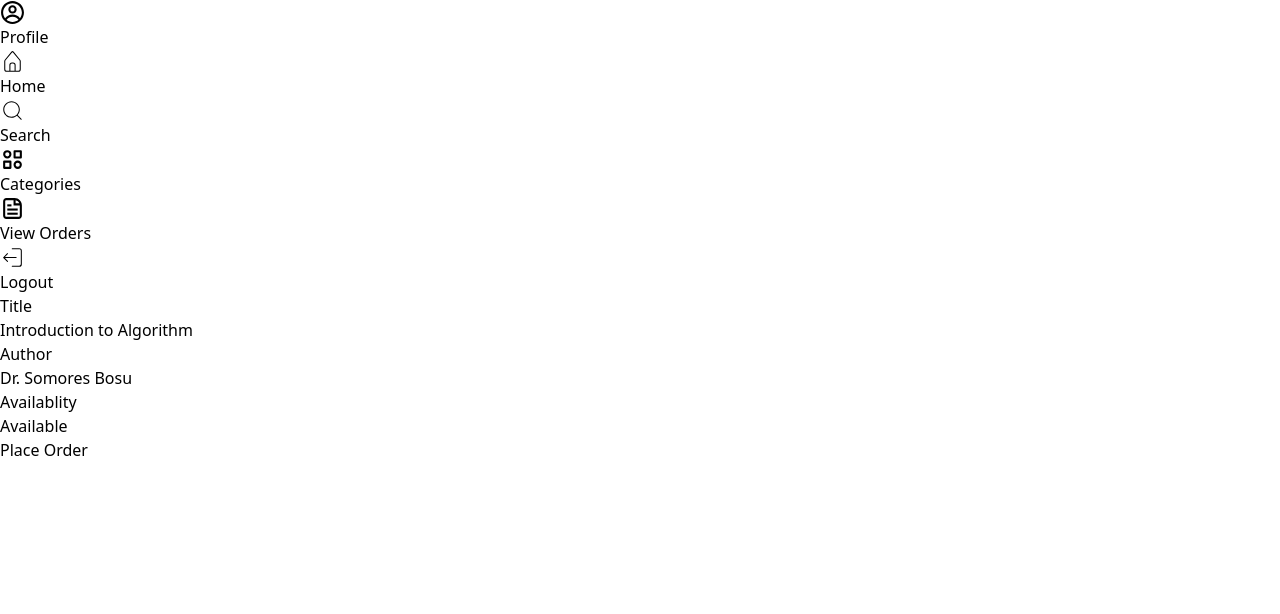
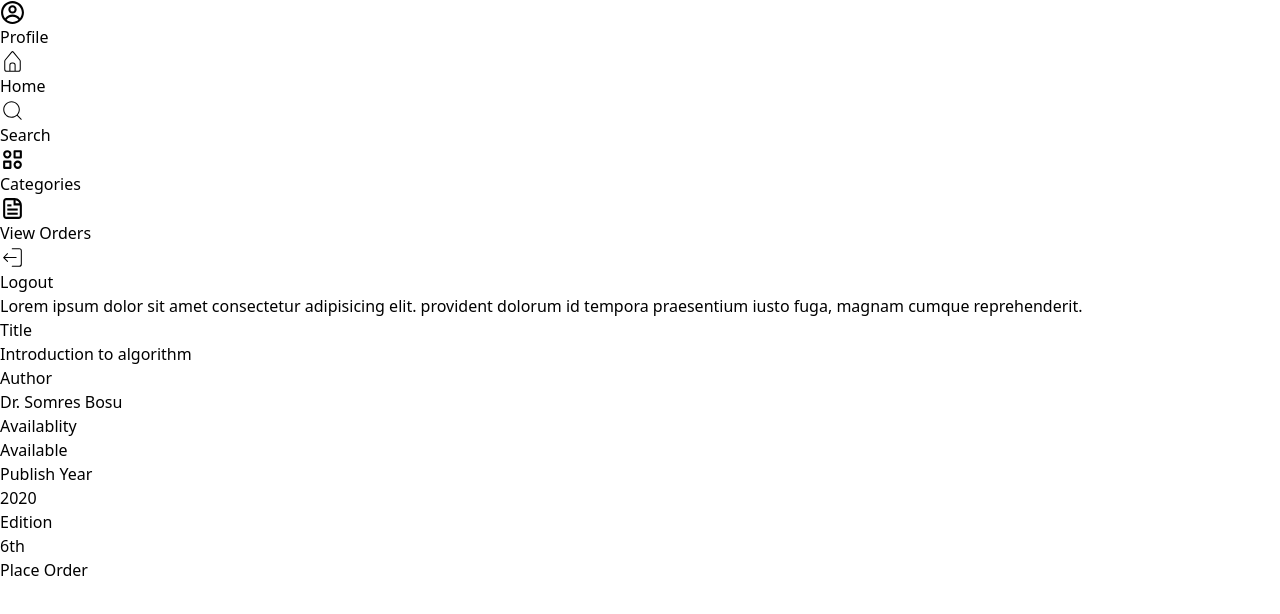
Before and after one commit to adnangif/library-management-frontend, a React (Vite) app: page /book/1 in a window 1280 px wide. Shown: the top 614 px of the page. Built offline with nearby package versions, Linux system fonts and the light colour scheme.

Commit message:
added design for bookdetails page

```diff
--- a/src/components/book/BookDetailPage.tsx
+++ b/src/components/book/BookDetailPage.tsx
@@ -5,22 +5,23 @@ import SideNavBar from '../sidnav/SideNavBar';
 // import { useEffect, useState } from 'react';
 
 export default function BookDetailPage() {
-    const [title,setTitle] = useState('')
-    const [author,setAuthor] = useState('')
-    const [description,setDescription] = useState('')
-    const [ pyear, setPyear] = useState('')
-    const [edition,setEdition] = useState('')
+    const [title, setTitle] = useState('')
+    const [author, setAuthor] = useState('')
+    const [description, setDescription] = useState('')
+    const [pyear, setPyear] = useState('')
+    const [edition, setEdition] = useState('')
+    const [availablity, setAvailability] = useState("sdfas")
 
 
-    useEffect(()=>{
+    useEffect(() => {
         const book1 = {
-            title:"Introduction to algorithm",
-            author:"Dr. Somres Bosu",
+            title: "Introduction to algorithm",
+            author: "Dr. Somres Bosu",
             description: `Lorem ipsum dolor sit amet consectetur adipisicing elit.
-            Hic, quam impedit? Iste molestiae dolor blanditiis omnis ullam natus quas velit
             provident dolorum id tempora praesentium iusto fuga, magnam cumque reprehenderit.`,
-            pyear:'2020',
-            edition:'6th',
+            pyear: '2020',
+            edition: '6th',
+            availablity: 'Available',
         }
 
         setTitle(book1.title)
@@ -28,10 +29,11 @@ export default function BookDetailPage() {
         setDescription(book1.description)
         setPyear(book1.pyear)
         setEdition(book1.edition)
+        setAvailability(book1.availablity)
 
-    },[])
+    }, [])
 
-    function handleOrder(){
+    function handleOrder() {
         console.log("order handling happens here")
     }
 
@@ -43,19 +45,36 @@ export default function BookDetailPage() {
         <div className='h-screen w-screen flex justify-center'>
             <div className='flex h-screen w-full lg:w-5/6 max-w-5xl  overflow-hidden bg-teal-950'>
                 <SideNavBar />
-                <div className='bg-neutral-800 text-neutral-100 border-2 border-teal-100 rounded-md max-h-full overflow-auto flex-grow md:m-10 p-10 flex flex-col gap-5 justify-center'>
-                    <div className='w-48 h-48 bg-blue-300'></div>
-                    <div className='flex flex-col'>
-                        <div className='text-sm'>Title</div>
-                        <div className='font-bold text-lg'>Introduction to Algorithm</div>
+                <div className='bg-neutral-800 text-neutral-100 border-2 border-teal-100 rounded-md max-h-full overflow-auto flex flex-col gap-5 flex-grow md:m-10 p-5  justify-center'>
+                    <div className='flex justify-between'>
+                        <div className='min-w-48 h-48 bg-blue-300'></div>
+                        <div className='p-10 pt-0 flex-grow overflow-y-hidden'>{description}</div>
                     </div>
-                    <div className='flex flex-col'>
-                        <div className='text-sm'>Author</div>
-                        <div className='font-bold tex-lg'>Dr. Somores Bosu</div>
-                    </div>
-                    <div className='flex flex-col'>
-                        <div className='text-sm'>Availablity</div>
-                        <div className='font-bold text-lg'>Available</div>
+                    <div className='flex gap-20'>
+                        <div className='flex flex-col gap-5'>
+                            <div className='flex flex-col'>
+                                <div className='text-sm text-neutral-400'>Title</div>
+                                <div className='font-bold text-lg'>{title}</div>
+                            </div>
+                            <div className='flex flex-col'>
+                                <div className='text-sm text-neutral-400'>Author</div>
+                                <div className='font-bold tex-lg'>{author}</div>
+                            </div>
+                            <div className='flex flex-col'>
+                                <div className='text-sm text-neutral-400'>Availablity</div>
+                                <div className='font-bold text-lg'>{availablity}</div>
+                            </div>
+                        </div>
+                        <div className='flex flex-col gap-5'>
+                            <div className='flex flex-col'>
+                                <div className='text-sm text-neutral-400'>Publish Year</div>
+                                <div className='font-bold text-lg'>{pyear}</div>
+                            </div>
+                            <div className='flex flex-col'>
+                                <div className='text-sm text-neutral-400'>Edition</div>
+                                <div className='font-bold tex-lg'>{edition}</div>
+                            </div>
+                        </div>
                     </div>
                     <div className='flex justify-center'>
                         <button onClick={handleOrder}
--- a/src/components/sidnav/SideNavBar.tsx
+++ b/src/components/sidnav/SideNavBar.tsx
@@ -8,7 +8,7 @@ import { CgProfile } from "react-icons/cg";
 
 export default function SideNavBar() {
     return (
-        <div className="flex w-48 bg-teal-800 text-teal-100 font-semibold ps-8 flex-col h-full justify-center gap-10 items-start">
+        <div className="flex w-48 p-5 bg-teal-800 text-teal-100 font-semibold ps-8 flex-col h-full justify-center gap-10 items-start">
             <div className="flex cursor-pointer hover:bg-teal-900 w-full py-2 ps-2  items-center gap-5">
                 <CgProfile size={25} />
                 <div>Profile</div>
```
